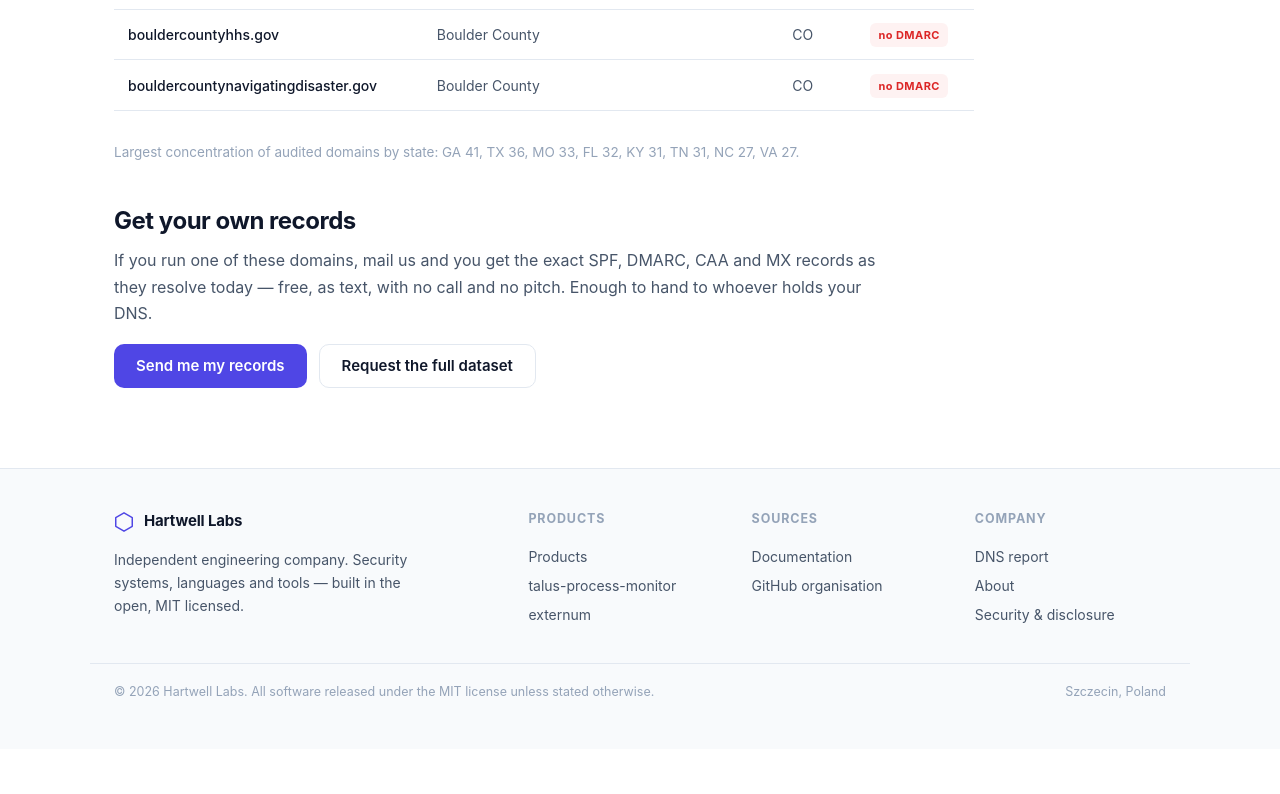
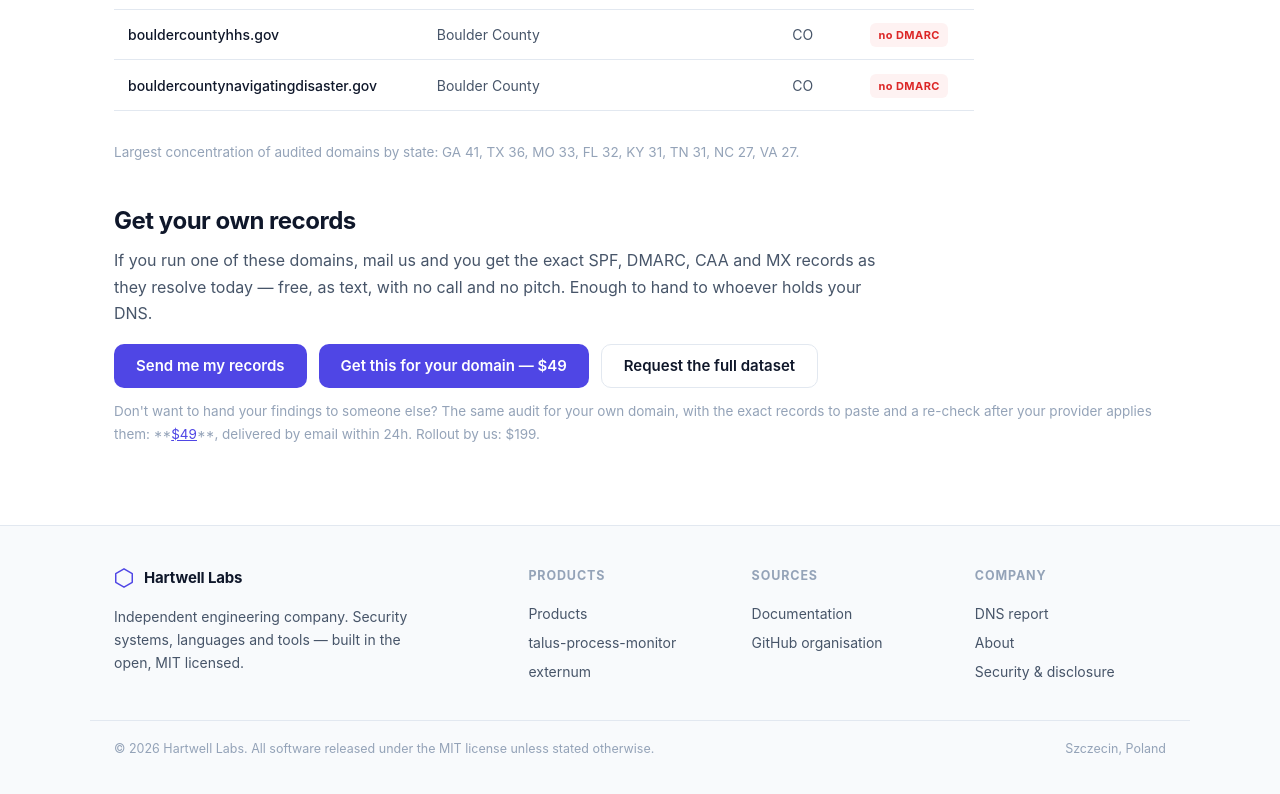
Before and after one commit to Hartwell-Labs/hartwell-labs.github.io, a plain HTML site: page report/index.html in a window 1280 px wide. Shown: the part 4326-5120 px from the top of the page. Before the commit the page ends 5075 px from the top, so only its background shows below. Drawn offline with Linux system fonts and the light colour scheme.

Commit message:
revenue: sell the DNS audit as a $49 product on the report page
The report is generated by our own engine from the same verified data, so the
marginal cost of a per-domain run is a DNS lookup. Checkout is live and open
(stripe, USD). Delivery by email - the buyer mails their domain from the address
that manages DNS, autoresponder returns the records; rollout implementation is
quoted at $199.

Co-Authored-By: opencode <noreply@opencode.ai>

```diff
--- a/report/index.html
+++ b/report/index.html
@@ -83,8 +83,10 @@
     <p style="color:var(--txt-2); max-width:780px;">If you run one of these domains, mail us and you get the exact SPF, DMARC, CAA and MX records as they resolve today &#8212; free, as text, with no call and no pitch. Enough to hand to whoever holds your DNS.</p>
     <div class="hero-actions" style="margin-top:18px;">
       <a class="btn btn-primary" href="mailto:contact@hartwell-labs.pl?subject=Records%20for%20my%20domain&amp;body=Domain%3A%0A">Send me my records</a>
+      <a class="btn btn-primary" href="https://buy.polar.sh/polar_cl_GurD2FDXQP5yAk6LlcZDMJwmzmxIFkLuHHk0l2B8ui0">Get this for your domain &mdash; $49</a>
       <a class="btn btn-secondary" href="mailto:contact@hartwell-labs.pl?subject=Full%20dataset%20request">Request the full dataset</a>
     </div>
+    <p style="color:var(--txt-3); font-size:13.5px; margin-top:12px;">Don't want to hand your findings to someone else? The same audit for your own domain, with the exact records to paste and a re-check after your provider applies them: **<a href="https://buy.polar.sh/polar_cl_GurD2FDXQP5yAk6LlcZDMJwmzmxIFkLuHHk0l2B8ui0" style="color:var(--accent)">$49</a>**, delivered by email within 24h. Rollout by us: $199.</p>
   </div>
 </section>
 <footer> <div class="container footer-grid"> <div> <div class="logo" style="margin-bottom:14px;"> <svg width="20" height="20" viewBox="0 0 46 46" aria-hidden="true"><path d="M23,2 L42,13 L42,33 L23,44 L4,33 L4,13 Z" fill="none" stroke="#4f46e5" stroke-width="3.4" stroke-linejoin="round"/></svg> Hartwell Labs </div> <p class="about">Independent engineering company. Security systems, languages and tools &#8212; built in the open, MIT licensed.</p> </div> <div> <h5>Products</h5> <a href="/products">Products</a> <a href="/talus-process-monitor/">talus-process-monitor</a> <a href="/externum/">externum</a> </div> <div> <h5>Sources</h5> <a href="/docs">Documentation</a> <a href="https://github.com/Hartwell-Labs">GitHub organisation</a> </div> <div> <h5>Company</h5> <a href="/report">DNS report</a> <a href="/company">About</a> <a href="/security">Security &amp; disclosure</a> </div> </div> <div class="container f-fine"> <span>&#169; 2026 Hartwell Labs. All software released under the MIT license unless stated otherwise.</span> <span>Szczecin, Poland</span> </div> </footer> <script src="/assets/site.js" defer></script> </body> </html>
```
